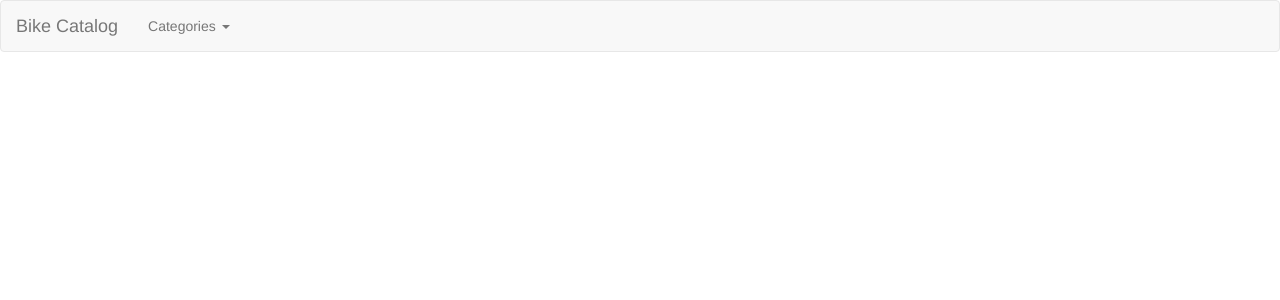
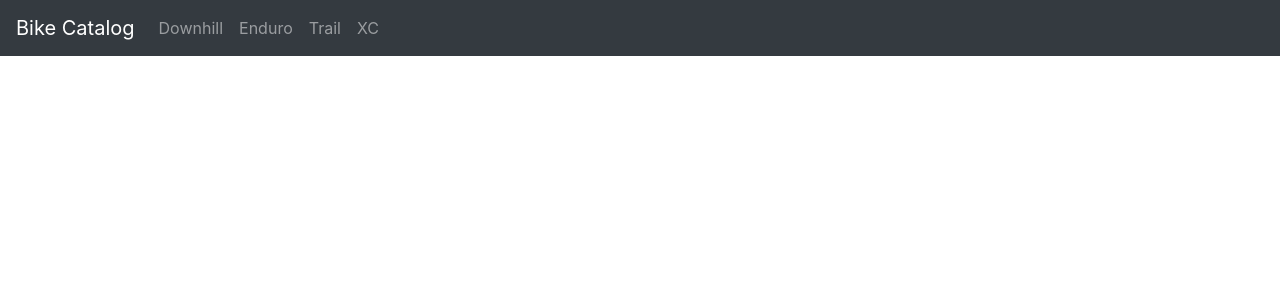
Before and after one commit to benwelt/ItemCatalog, a Flask app: page / in a window 1280 px wide. Shown: the top 300 px of the page. Run offline with Flask 2, Linux system fonts and the light colour scheme; some libraries are stand-ins or nearby versions.

Commit message:
Add navbar

```diff
--- a/static/styles.css
+++ b/static/styles.css
@@ -1,3 +1,5 @@
 .bike-pic {
-  max-width: 400px;
+  width: 100px;
+  height: 100px;
+  overflow: hidden;
 }
--- a/templates/framework.html
+++ b/templates/framework.html
@@ -4,27 +4,26 @@
     <meta charset="utf-8"><title>Item Catalog</title>
     <meta http-equiv="X-UA-Compatible" content="IE=edge">
     <meta name="viewport" content="width=device-width, initial-scale=1.0">
-    <link href="https://maxcdn.bootstrapcdn.com/bootstrap/3.3.7/css/bootstrap.min.css" rel="stylesheet" integrity="sha384-BVYiiSIFeK1dGmJRAkycuHAHRg32OmUcww7on3RYdg4Va+PmSTsz/K68vbdEjh4u" crossorigin="anonymous">
+    <link rel="stylesheet" href="https://maxcdn.bootstrapcdn.com/bootstrap/4.0.0-beta.2/css/bootstrap.min.css" integrity="sha384-PsH8R72JQ3SOdhVi3uxftmaW6Vc51MKb0q5P2rRUpPvrszuE4W1povHYgTpBfshb" crossorigin="anonymous">
     <link href="https://maxcdn.bootstrapcdn.com/font-awesome/4.7.0/css/font-awesome.min.css" rel="stylesheet" integrity="sha384-wvfXpqpZZVQGK6TAh5PVlGOfQNHSoD2xbE+QkPxCAFlNEevoEH3Sl0sibVcOQVnN" crossorigin="anonymous">
     <link rel=stylesheet type=text/css href="{{url_for('static', filename='styles.css')}}">
-    <script src="https://ajax.googleapis.com/ajax/libs/jquery/2.2.4/jquery.min.js"></script>
-    <script src="https://maxcdn.bootstrapcdn.com/bootstrap/3.3.7/js/bootstrap.min.js" integrity="sha384-Tc5IQib027qvyjSMfHjOMaLkfuWVxZxUPnCJA7l2mCWNIpG9mGCD8wGNIcPD7Txa" crossorigin="anonymous"></script>
+    <script src="https://code.jquery.com/jquery-3.2.1.slim.min.js" integrity="sha384-KJ3o2DKtIkvYIK3UENzmM7KCkRr/rE9/Qpg6aAZGJwFDMVNA/GpGFF93hXpG5KkN" crossorigin="anonymous"></script>
+    <script src="https://cdnjs.cloudflare.com/ajax/libs/popper.js/1.12.3/umd/popper.min.js" integrity="sha384-vFJXuSJphROIrBnz7yo7oB41mKfc8JzQZiCq4NCceLEaO4IHwicKwpJf9c9IpFgh" crossorigin="anonymous"></script>
+    <script src="https://maxcdn.bootstrapcdn.com/bootstrap/4.0.0-beta.2/js/bootstrap.min.js" integrity="sha384-alpBpkh1PFOepccYVYDB4do5UnbKysX5WZXm3XxPqe5iKTfUKjNkCk9SaVuEZflJ" crossorigin="anonymous"></script>
     <title>Item Catalog</title>
   </head>
   <body>
-    <nav class="navbar navbar-default">
-      <div class="container-fluid">
-        <a class="navbar-brand" href="/">Bike Catalog</a>
-        <ul class="nav navbar-nav">
-          <li class="dropdown">
-            <a href="#" class="dropdown-toggle" data-toggle="dropdown" role="button" aria-haspopup="trust" aria-expanded="false">Categories <span class="caret"></span></a>
-            <ul class="dropdown-menu">
-              <li><a href="{{url_for('showCategoryBikes', category_name='Downhill')}}">Downhill</a></li>
-              <li><a href="{{url_for('showCategoryBikes', category_name='Enduro')}}">Enduro</a></li>
-              <li><a href="{{url_for('showCategoryBikes', category_name='Trail')}}">Trail</a></li>
-              <li><a href="{{url_for('showCategoryBikes', category_name='XC')}}">XC</a></li>
-            </ul>
-          </li>
+    <nav class="navbar navbar-dark bg-dark navbar-expand-lg">
+      <a href="/" class="navbar-brand">Bike Catalog</a>
+      <button class="navbar-toggler" type="button" data-toggle="collapse" data-target="#navbarMenu" aria-controls="navbarMenu" aria-expandable="false" area-label="Toggle navigation">
+        <span class="navbar-toggler-icon"></span>
+      </button>
+      <div class="collapse navbar-collapse" id="navbarMenu">
+        <ul class="navbar-nav">
+          <li class="nav-item"><a class="nav-link" href="{{url_for('showCategoryBikes', category_name='Downhill')}}">Downhill</a></li>
+          <li class="nav-item"><a class="nav-link" href="{{url_for('showCategoryBikes', category_name='Enduro')}}">Enduro</a></li>
+          <li class="nav-item"><a class="nav-link" href="{{url_for('showCategoryBikes', category_name='Trail')}}">Trail</a></li>
+          <li class="nav-item"><a class="nav-link" href="{{url_for('showCategoryBikes', category_name='XC')}}">XC</a></li>
         </ul>
       </div>
     </nav>
--- a/templates/main.html
+++ b/templates/main.html
@@ -1,11 +1,14 @@
 {% extends "framework.html" %}
 {% block content %}
-  <div class="container">
+  <div class="row">
     {% for b in bikes %}
-      <img class="bike-pic" src="{{b.imageUrl}}" alt="{{b.name}}" title="{{b.name}}">
+    <div class="col-md-3">
+      <img class="bike-pic rounded-circle" src="{{b.imageUrl}}" alt="{{b.name}}" title="{{b.name}}">
       <h3><a href="{{url_for('showBikeDetails', bike_name=b.name)}}">{{b.name}}</a></h3>
       <h4><a href="{{url_for('showBrandBikes', brand_name=b.brand)}}">{{b.brand}}</a></h4>
       <h4><a href="{{url_for('showCategoryBikes', category_name=b.category.name)}}">{{b.category.name}}</a></h4>
+    </div>
     {% endfor %}
   </div>
+
 {% endblock %}
```
